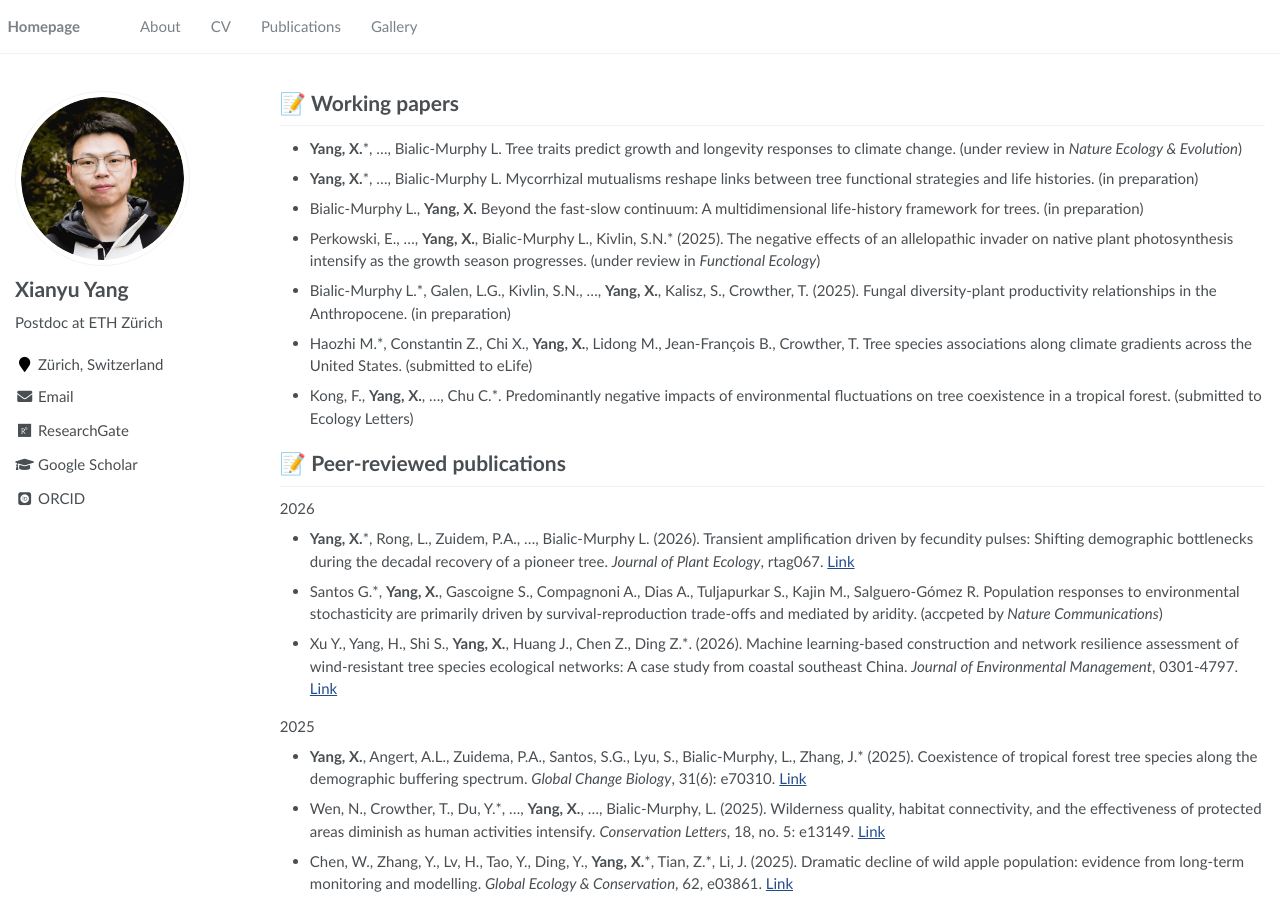
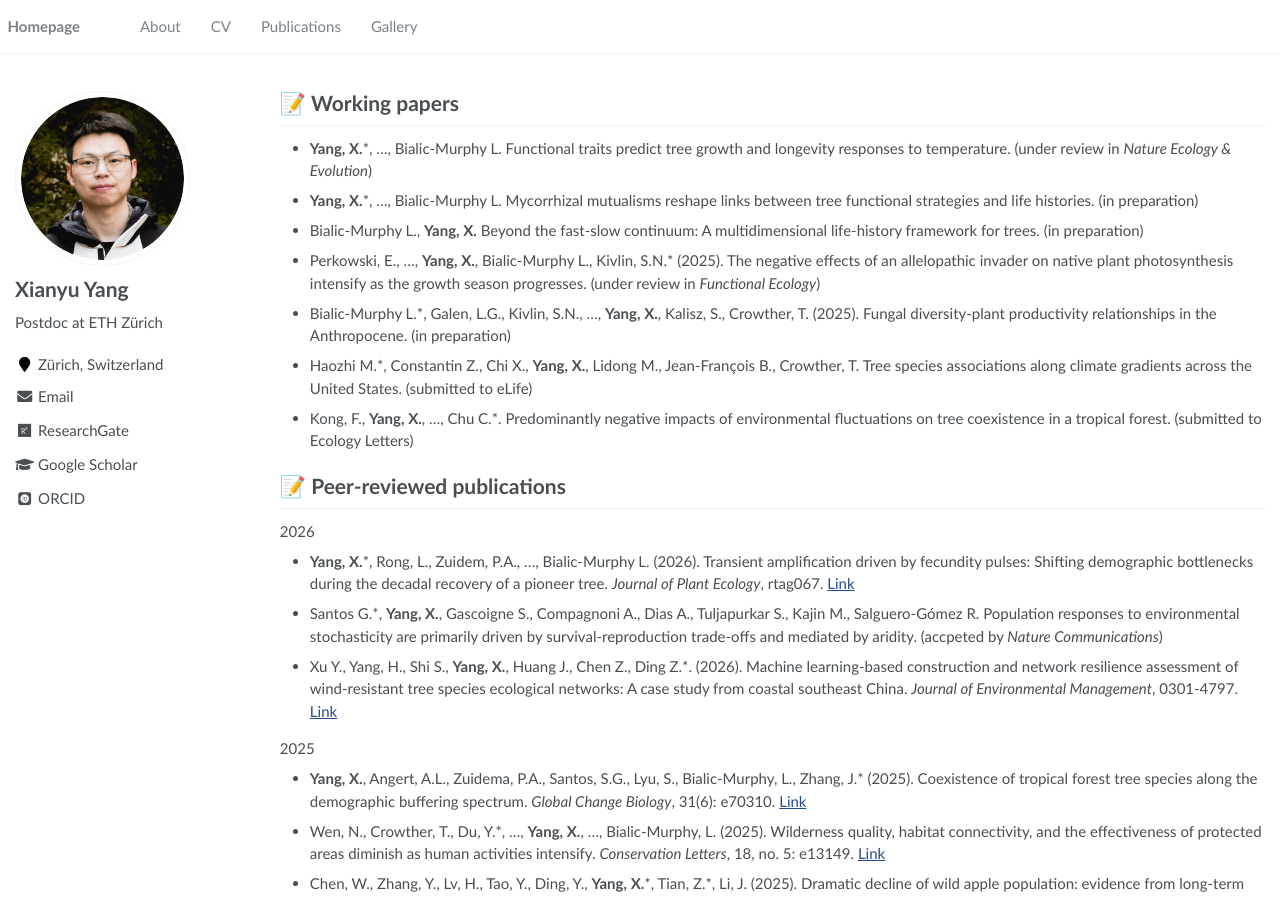
Before and after one commit to Xianyu-Yang/xianyu-yang.github.io, a Jekyll site: the page built from _pages/publications.md, in a window 1280 px wide and 900 px high. Built offline with Jekyll 4.4.1, drawn with Linux system fonts in a browser that asks for light colours; some web fonts are replaced.

Commit message:
Update publications.md

```diff
--- a/_pages/publications.md
+++ b/_pages/publications.md
@@ -6,7 +6,7 @@ author_profile: true
 ---
 
 # 📝 Working papers
-- **Yang, X.**\*, ..., Bialic-Murphy L. Tree traits predict growth and longevity responses to climate change. (under review in _Nature Ecology & Evolution_)
+- **Yang, X.**\*, ..., Bialic-Murphy L. Functional traits predict tree growth and longevity responses to temperature. (under review in _Nature Ecology & Evolution_)
 
 - **Yang, X.**\*, ..., Bialic-Murphy L. Mycorrhizal mutualisms reshape links between tree functional strategies and life histories. (in preparation)
 
```
